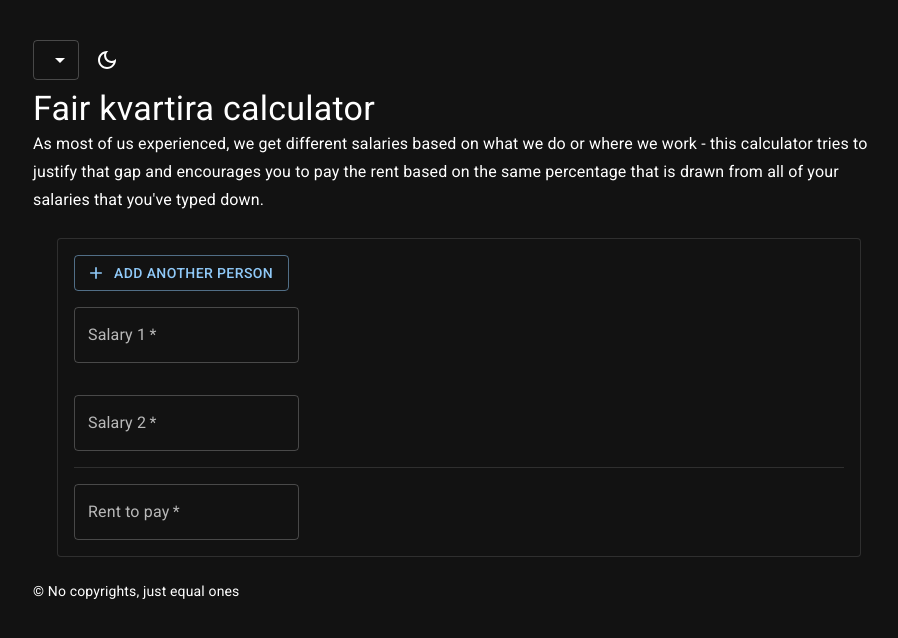
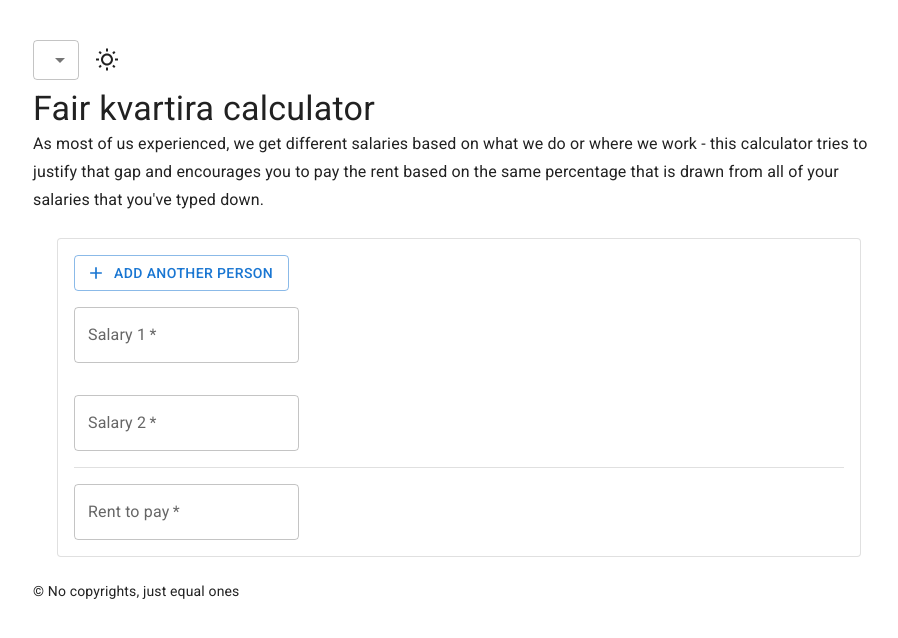
Before and after one commit to armandokun/fair-share, a React (Create React App) app: page / in a window 1280 px wide. Shown: the top 638 px of the page, without its empty margins (181-1079 px from the left). Built offline with nearby package versions, Linux system fonts and the light colour scheme.

Commit message:
Remember color mode

```diff
--- a/public/index.html
+++ b/public/index.html
@@ -5,7 +5,6 @@
     <link rel="apple-touch-icon" sizes="180x180" href="/apple-touch-icon.png" />
     <link rel="icon" type="image/png" sizes="32x32" href="/favicon-32x32.png" />
     <link rel="icon" type="image/png" sizes="16x16" href="/favicon-16x16.png" />
-    <link rel="manifest" href="/site.webmanifest" />
     <link rel="mask-icon" href="/safari-pinned-tab.svg" color="#5bbad5" />
     <meta name="msapplication-TileColor" content="#603cba" />
     <meta name="theme-color" content="#ffffff" />
@@ -13,40 +12,17 @@
     <meta name="theme-color" content="#000000" />
     <meta
       name="description"
-      content="Calculator for sharing rent and utilities"
+      content="Calculator for sharing rent and utilities in a fair way"
     />
     <link
       rel="stylesheet"
       href="https://fonts.googleapis.com/css?family=Roboto:300,400,500,700&display=swap"
     />
-    <link
-      rel="stylesheet"
-      href="https://fonts.googleapis.com/icon?family=Material+Icons"
-    />
     <link rel="manifest" href="%PUBLIC_URL%/manifest.json" />
-    <!--
-      Notice the use of %PUBLIC_URL% in the tags above.
-      It will be replaced with the URL of the `public` folder during the build.
-      Only files inside the `public` folder can be referenced from the HTML.
-
-      Unlike "/favicon.ico" or "favicon.ico", "%PUBLIC_URL%/favicon.ico" will
-      work correctly both with client-side routing and a non-root public URL.
-      Learn how to configure a non-root public URL by running `npm run build`.
-    -->
     <title>THE CHOICE IS YOURS</title>
   </head>
   <body>
     <noscript>You need to enable JavaScript to run this app.</noscript>
     <div id="root"></div>
-    <!--
-      This HTML file is a template.
-      If you open it directly in the browser, you will see an empty page.
-
-      You can add webfonts, meta tags, or analytics to this file.
-      The build step will place the bundled scripts into the <body> tag.
-
-      To begin the development, run `npm start` or `yarn start`.
-      To create a production bundle, use `npm run build` or `yarn build`.
-    -->
   </body>
 </html>
--- a/src/containers/ThemeProvider.tsx
+++ b/src/containers/ThemeProvider.tsx
@@ -1,10 +1,21 @@
+import { createContext, useEffect, useMemo, useState } from "react";
 import { createTheme, ThemeProvider } from "@mui/material";
-import { createContext, useMemo, useState } from "react";
 
 export const ColorModeContext = createContext({ toggleColorMode: () => {} });
 
 const ThemeContextProvider = ({ children }) => {
-  const [mode, setMode] = useState<"light" | "dark">("dark");
+  const isDarkModeEnabled = localStorage.getItem("darkMode") === "true";
+
+  const [mode, setMode] = useState<"light" | "dark">(
+    isDarkModeEnabled ? "dark" : "light"
+  );
+
+  useEffect(() => {
+    if (isDarkModeEnabled && mode === "dark") return;
+    if (mode === "dark") return localStorage.setItem("darkMode", "true");
+
+    return localStorage.setItem("darkMode", "false");
+  }, [isDarkModeEnabled, mode]);
 
   const colorMode = useMemo(
     () => ({
--- a/src/translations.js
+++ b/src/translations.js
@@ -92,7 +92,7 @@ const resources = {
       },
       footer: {
         copyright: {
-          title: "© Jokių autorinių teisių, tik lygios",
+          title: "© Jokių autorinių teisių",
         },
       },
     },
```
Also changed, not shown: public/site.webmanifest (deleted).
